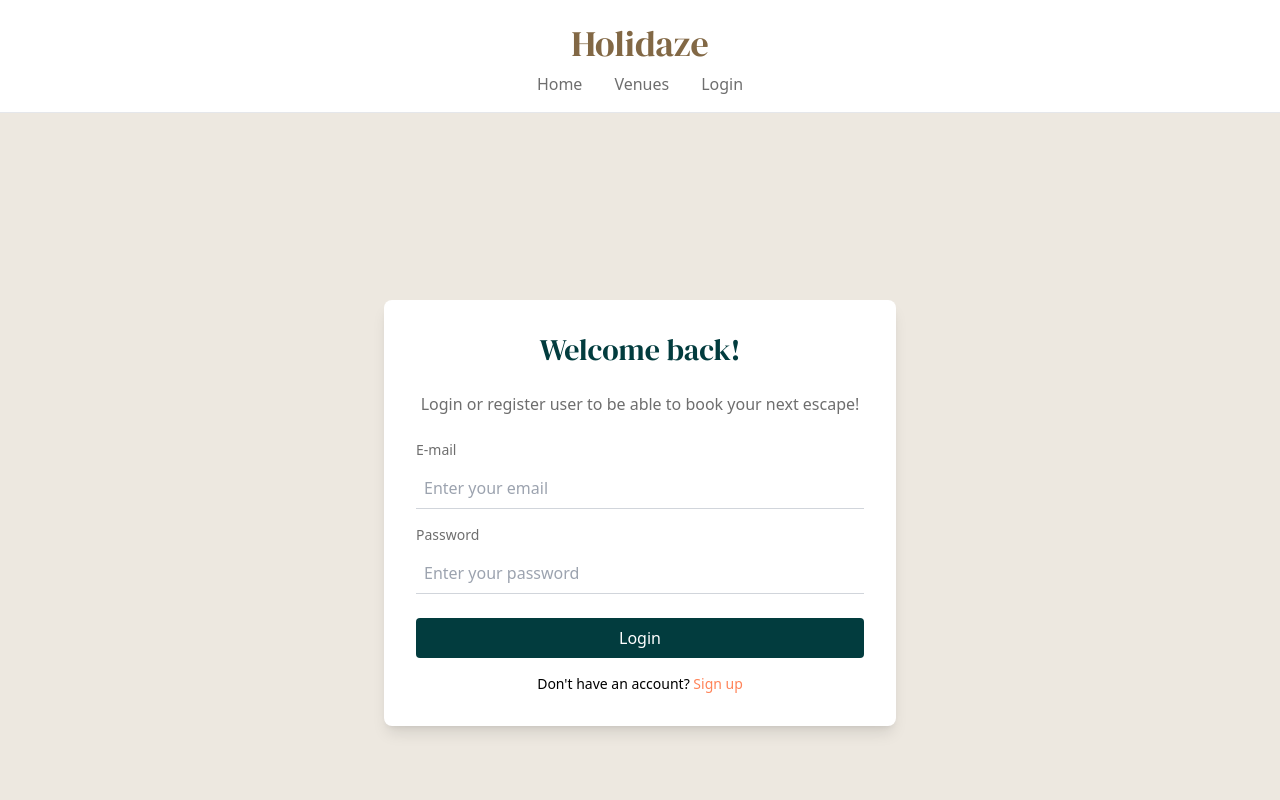
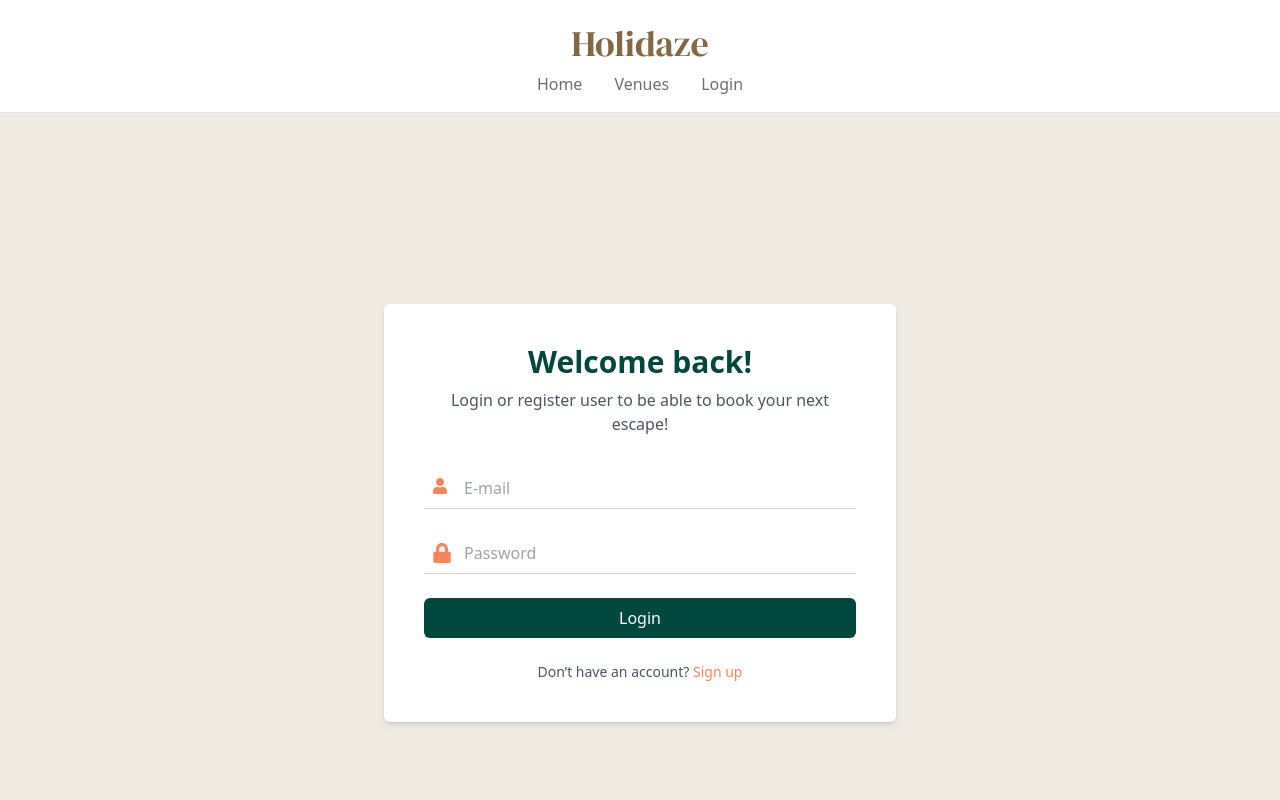
Before and after one commit to amundh00/Holidaze, a React (Vite) app: page /login in a window 1280 px wide. Shown: the top 800 px of the page. Built offline with nearby package versions, Linux system fonts and the light colour scheme; a web font is replaced by a local one.

Commit message:
login and register styling

```diff
--- a/src/pages/Login.jsx
+++ b/src/pages/Login.jsx
@@ -1,5 +1,6 @@
 import React, { useState } from "react";
-import { useNavigate } from "react-router-dom"; // Add useNavigate for redirection
+import { useNavigate } from "react-router-dom";
+import { FaUser, FaLock } from "react-icons/fa";
 
 const Login = () => {
   const [email, setEmail] = useState("");
@@ -9,70 +10,67 @@ const Login = () => {
   const handleLogin = (e) => {
     e.preventDefault();
 
-    // Mock login logic: Check if user is logged in (in a real-world scenario, you'll use an API)
     if (email && password) {
-      localStorage.setItem("user", email); // Mock user login
-      navigate("/venues"); // Redirect to the venues page after successful login
+      localStorage.setItem("user", email);
+      navigate("/venues");
     }
   };
 
   return (
-    <div className="bg-background min-h-screen flex items-center justify-center">
-      <div className="max-w-lg w-full bg-white p-8 shadow-lg rounded-lg">
-        <h2 className="text-3xl font-heading text-green text-center mb-6">
+    <div className="bg-[#EFEAE2] min-h-screen flex items-center justify-center">
+      <div className="bg-white shadow-md rounded-md p-10 w-full max-w-lg">
+        <h2 className="text-3xl font-bold text-center text-[#00473E] mb-2">
           Welcome back!
         </h2>
-        <p className="text-center text-textGray mb-6">
+        <p className="text-center text-gray-600 mb-8">
           Login or register user to be able to book your next escape!
         </p>
 
-        <form onSubmit={handleLogin}>
-          <div className="mb-4">
-            <label
-              htmlFor="email"
-              className="block text-textGray text-sm mb-2"
-            >
-              E-mail
-            </label>
+        <form onSubmit={handleLogin} className="space-y-6">
+          {/* Email */}
+          <div>
+            <div className="relative">
               <input
                 type="email"
                 id="email"
+                placeholder="E-mail"
                 value={email}
                 onChange={(e) => setEmail(e.target.value)}
-              placeholder="Enter your email"
                 required
-              className="w-full p-2 border-b border-gray-300 focus:outline-none focus:border-green"
+                className="w-full border-b border-gray-300 py-2 pl-10 focus:outline-none focus:border-[#00473E]"
               />
+              <FaUser className="absolute left-2 top-2.5 text-orange" />
+            </div>
           </div>
 
-          <div className="mb-6">
-            <label
-              htmlFor="password"
-              className="block text-textGray text-sm mb-2"
-            >
-              Password
-            </label>
+          {/* Password */}
+          <div>
+            <div className="relative">
               <input
                 type="password"
                 id="password"
+                placeholder="Password"
                 value={password}
                 onChange={(e) => setPassword(e.target.value)}
-              placeholder="Enter your password"
                 required
-              className="w-full p-2 border-b border-gray-300 focus:outline-none focus:border-green"
+                className="w-full border-b border-gray-300 py-2 pl-10 focus:outline-none focus:border-[#00473E]"
               />
+              <FaLock className="absolute left-2 top-2.5 text-orange text-xl z-10" />
+            </div>
           </div>
 
+          {/* Login button */}
           <button
             type="submit"
-            className="w-full bg-green text-white py-2 rounded hover:bg-opacity-90 mb-4"
+            className="w-full bg-[#00473E] text-white py-2 rounded-md hover:bg-opacity-90"
           >
             Login
           </button>
 
-          <div className="text-center">
-            <p className="text-sm">
-              Don't have an account?{" "}
+          {/* Links */}
+          <div className="text-center text-sm text-gray-600">
+            <p>
+              Don’t have an account?{" "}
               <a href="/signup" className="text-orange hover:underline">
                 Sign up
               </a>
```
Lines whose indentation alone changed are shown as unchanged.
